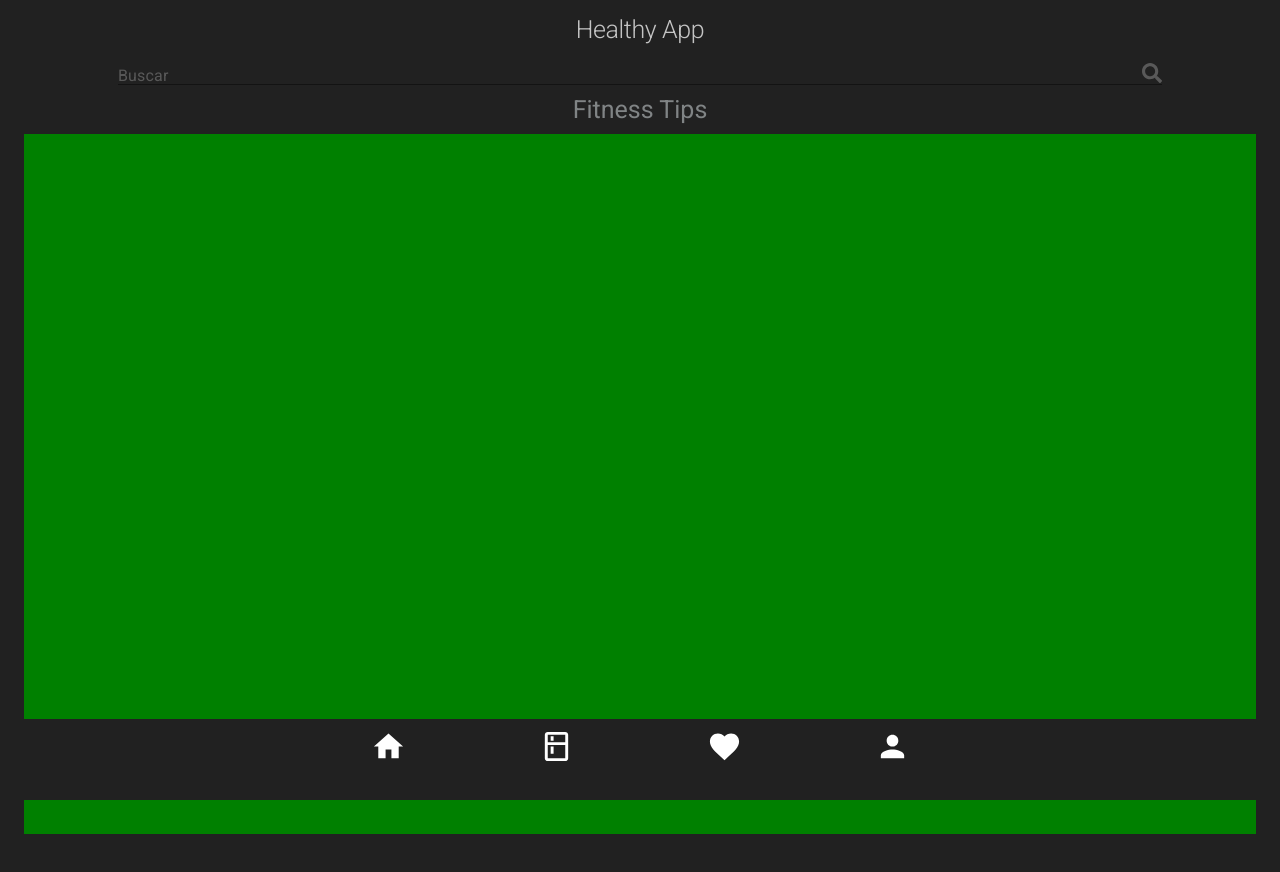
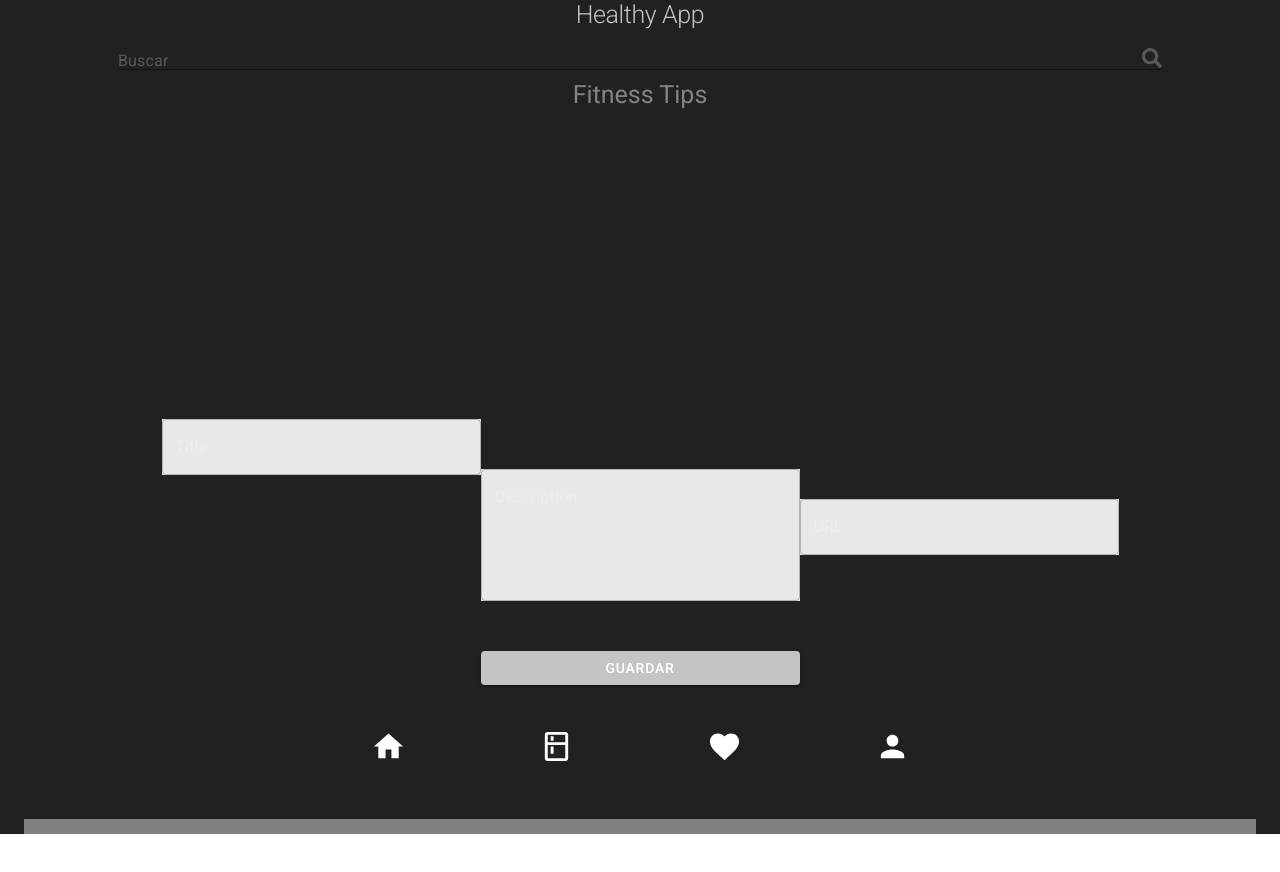
Before and after one commit to Frontend-Cafe/healthy-dev-web, a React (Create React App) app: page / in a window 1280 px wide. Shown: the top 872 px of the page. Built offline with nearby package versions, Linux system fonts and the light colour scheme.

Commit message:
input and save button are added

```diff
--- a/src/App.js
+++ b/src/App.js
@@ -5,12 +5,15 @@ import { ThemeProvider } from "@material-ui/core";
 
 import { TipsLayout } from "./components/TipsLayout/TipsLayout";
 import { theme } from "./styles/theme";
+import { TipsEdit } from "./pages/TipsEdit/TipsEdit";
 
 function App() {
   return (
     <ThemeProvider theme={theme}>
       <div className="App">
-        <TipsLayout sectionTitle="Fitness Tips" />
+        <TipsLayout sectionTitle="Fitness Tips">
+          <TipsEdit />
+        </TipsLayout>
       </div>
     </ThemeProvider>
   );
--- a/src/components/TipsLayout/TipsLayout.jsx
+++ b/src/components/TipsLayout/TipsLayout.jsx
@@ -11,7 +11,7 @@ export const TipsLayout = ({ searchBarIsVisible, children, sectionTitle }) => {
   return (
     <Container className="container" color="primary-dark">
       <Header searchBarIsvisible={searchBarIsVisible} sectionTitle={sectionTitle} />
-      <Container className="content">{children}</Container>
+      <div className="content">{children}</div>
       <BottomNavbar />
     </Container>
   );
--- /dev/null
+++ b/src/pages/TipsEdit/TipsEdit.jsx
@@ -0,0 +1,26 @@
+import React from "react";
+//style
+import "./TipsEdit.sass";
+//components
+import TextField from "@material-ui/core/TextField";
+import Button from "@material-ui/core/Button";
+
+export const TipsEdit = ({}) => {
+  return (
+    <div className="container">
+      <div />
+
+      <form noValidate autoComplete="off">
+        <TextField className="title" id="outlined-basic" label="Title" variant="outlined" />
+        <TextField multiline className="description" label="Description" rows="5" variant="outlined" />
+        <TextField className="url" label="URL" variant="outlined" />
+      </form>
+
+      <div>
+        <Button className="button" color="primary" variant="contained">
+          <div className="textButton">Guardar</div>
+        </Button>
+      </div>
+    </div>
+  );
+};
--- /dev/null
+++ b/src/pages/TipsEdit/TipsEdit.sass
@@ -0,0 +1,63 @@
+@import ../../styles/variables
+
+.content
+    width: 100%
+    background-color: gray
+
+.container
+    width: 100%
+    padding: 0
+    height: 100%
+
+.field
+    margin-top: 25px
+
+.title
+    width: 319px;
+    top: 300px;
+    background: #E8E8E8;
+
+.description
+    width: 319px;
+    top: 350px;
+    background: #E8E8E8;
+
+.url
+    position: absolute;
+    width: 319px;
+    top: 380px;
+    background: #E8E8E8;
+
+    font-style: normal;
+    font-weight: normal;
+    font-size: 16px;
+    line-height: 24px;
+    letter-spacing: 0.15px;
+    color: rgba(0, 0, 0, 0.6);
+    mix-blend-mode: normal;
+
+
+.button
+    position: absolute;
+    width: 319px;
+    height: 34px;
+    top: 400px;
+
+.textButton
+    /* Button */
+    position: absolute;
+    height: 16px;
+    left: 16px;
+    right: 16px;
+    top: calc(50% - 16px/2 - 0.4px);
+
+    font-style: normal;
+    font-weight: 500;
+    font-size: 14px;
+    line-height: 16px;
+
+    text-align: center;
+    letter-spacing: 0.75px;
+    text-transform: uppercase;
+
+    color: #FFFFFF;
```
